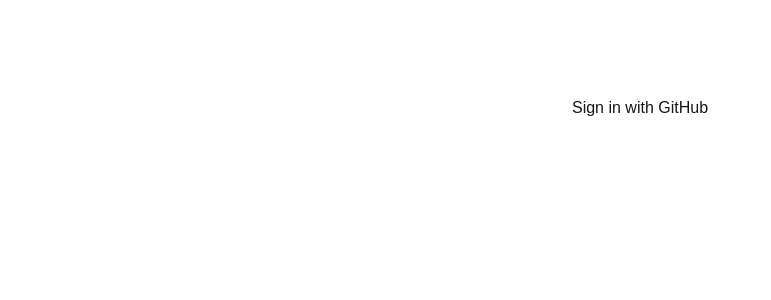
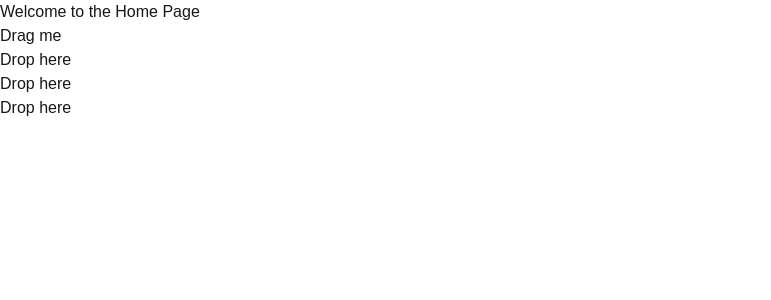
Before and after one commit to Prateek-Kumar98217/NextDoX, a Next.js app: page / in a window 1280 px wide. Shown: the top 300 px of the page, without its empty margins (0-771 px from the left). Built offline with nearby package versions, Linux system fonts and the light colour scheme; no server answers.

Commit message:
testing dnd-kit basics

```diff
--- a/actions/userActions.ts
+++ b/actions/userActions.ts
@@ -2,6 +2,7 @@
 "use server";
 
 import { eq } from "drizzle-orm";
+import { revalidatePath } from "next/cache";
 import { db } from "@/db/drizzle";
 import { userTable } from "@/db/schema";
 import { userType } from "@/types/user";
@@ -27,3 +28,10 @@
     const user = await db.select().from(userTable).where(eq(userTable.email, email)).limit(1);
     return user[0];
 }
+
+export const deleteUserByEmail = async(email: string) =>{
+    const user= await getUserByEmail(email);
+    if(!user) return;
+    await db.delete(userTable).where(eq(userTable.email, email));
+    revalidatePath("/");
+}
--- a/app/page.tsx
+++ b/app/page.tsx
@@ -1,29 +1,12 @@
-//testing home page with user sign in and sign out and data access from the OAuth signin
+//testing home page with kanban board
+"use client"
+import { TestBoard } from "@/components/test-board";
 
-import SignIn from "@/components/sign-in"
-import SignOut from "@/components/sign-out"
-import { addUser, getUserByEmail } from "@/actions/userActions";
-import { auth } from "@/auth"
-
-export default async function Home() {
-  const session = await auth();
-  if (session?.user) {
-      await addUser({
-      name: session.user.name || "No Name",
-      email: session.user.email || "No Email",
-    });
-    const user = await getUserByEmail(session.user.email || "No Email");
-    return (
-      <main className="flex min-h-screen flex-col items-center justify-between p-24">
-        <h1>Welcome, {user.name}</h1>
-        <SignOut />
-      </main>
-    )
-  }else{
-    return (
-      <main className="flex min-h-screen flex-col items-center justify-between p-24">
-        <SignIn />
-      </main>
-    )
-  }
+export default function Home() {
+  return (
+    <main className="w-full h-full flex-col items-center justify-center">
+      <h1>Welcome to the Home Page</h1>
+      <TestBoard />
+    </main>
+  )
 }
--- /dev/null
+++ b/components/draggable.tsx
@@ -0,0 +1,17 @@
+"use client";
+
+import { useDraggable } from "@dnd-kit/core";
+
+export const Draggable = (props: any)=>{
+    const { attributes, listeners, setNodeRef, transform } = useDraggable({
+        id: props.id,
+    });
+    const style = {
+        transform: transform ? `translate3d(${transform.x}px, ${transform.y}px, 0)` : undefined,
+    };
+    return (
+        <div ref={setNodeRef} style={style} {...listeners} {...attributes}>
+            {props.children}
+        </div>
+    )
+}
--- /dev/null
+++ b/components/droppable.tsx
@@ -0,0 +1,17 @@
+"use client";
+
+import { useDroppable } from "@dnd-kit/core";
+
+export const Droppable = (props: any)=>{
+    const {isOver, setNodeRef } = useDroppable({
+        id: props.id,
+    });
+    const style = {
+        color: isOver? "green" : undefined,
+    };
+    return (
+        <div ref={setNodeRef} style={style}>
+            {props.children}
+        </div>
+    );
+}
--- /dev/null
+++ b/components/test-board.tsx
@@ -0,0 +1,35 @@
+import {useState} from 'react';
+import {DndContext} from '@dnd-kit/core';
+
+import {Droppable} from './droppable';
+import {Draggable} from './draggable';
+
+export function TestBoard() {
+  const containers = ['A', 'B', 'C'];
+  const [parent, setParent] = useState(null);
+  const draggableMarkup = (
+    <Draggable id="draggable">Drag me</Draggable>
+  );
+
+  return (
+    <DndContext onDragEnd={handleDragEnd}>
+      {parent === null ? draggableMarkup : null}
+
+      {containers.map((id) => (
+        // We updated the Droppable component so it would accept an `id`
+        // prop and pass it to `useDroppable`
+        <Droppable key={id} id={id} style={{border: '1px solid black', margin: '10px', padding: '10px', minHeight: '100px'}}>
+          {parent === id ? draggableMarkup : 'Drop here'}
+        </Droppable>
+      ))}
+    </DndContext>
+  );
+
+  function handleDragEnd(event: any) {
+    const {over} = event;
+
+    // If the item is dropped over a container, set it as the parent
+    // otherwise reset the parent to `null`
+    setParent(over ? over.id : null);
+  }
+};
--- a/package.json
+++ b/package.json
@@ -11,6 +11,7 @@
     "db:migrate": "drizzle-kit migrate"
   },
   "dependencies": {
+    "@dnd-kit/core": "^6.3.1",
     "dotenv": "^17.2.3",
     "drizzle-orm": "^0.45.1",
     "next": "16.1.1",
```
Also changed, not shown: 2 other files (tests, documents, lock files or other folders).
